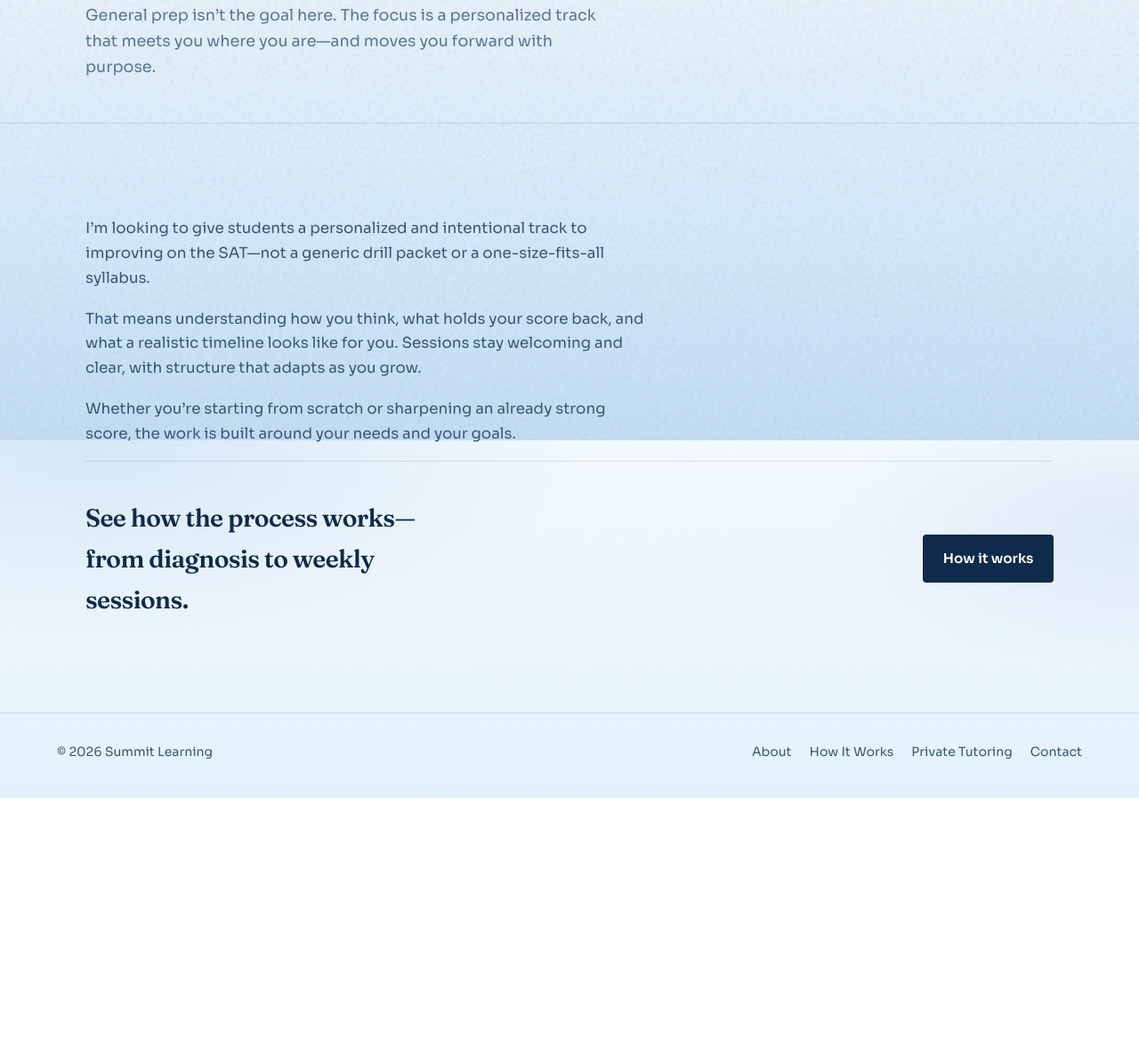
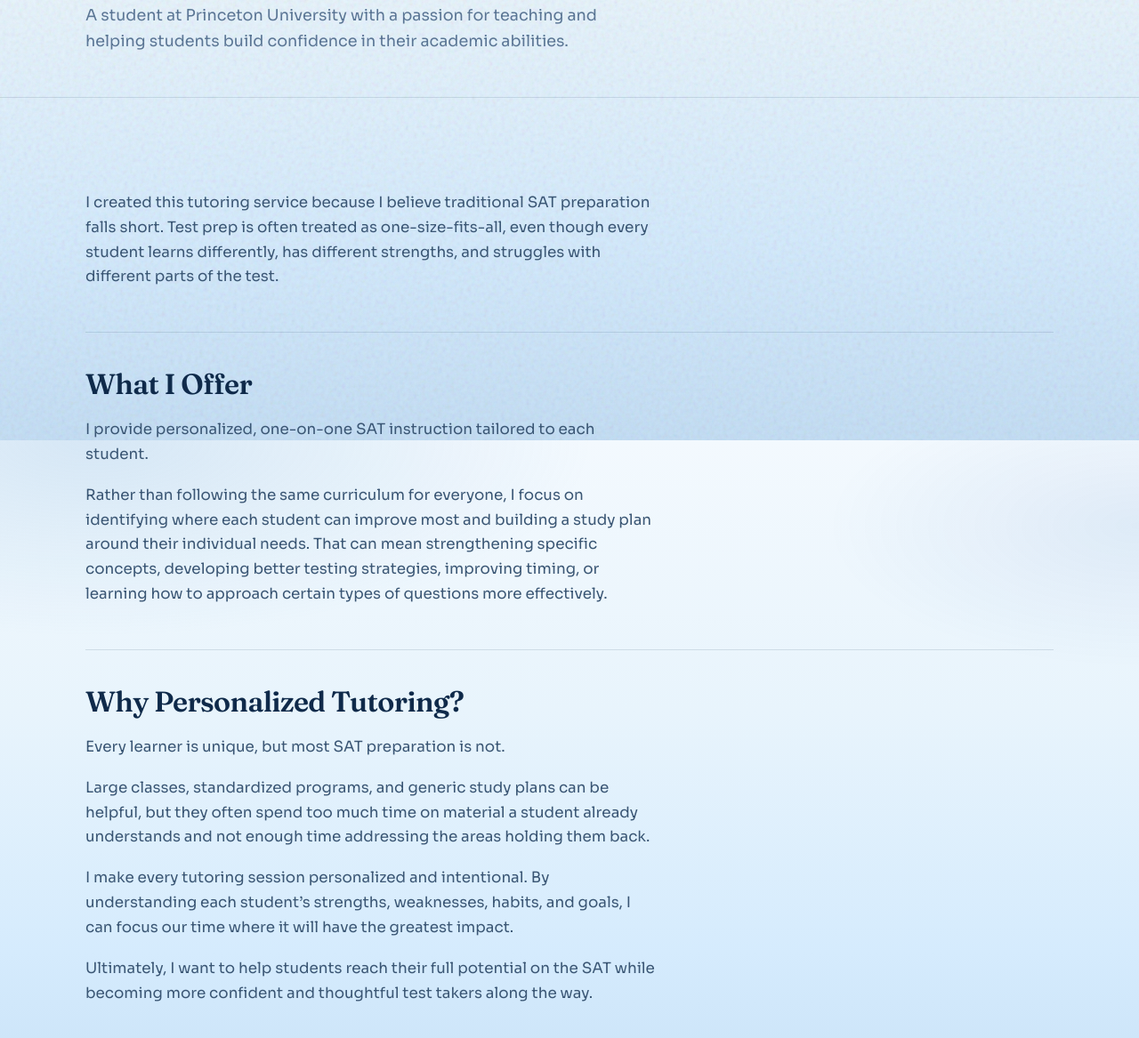
Before and after one commit to hmfranklin07/SAT-Website, a plain HTML site: page about.html in a window 1280 px wide. Shown: the part 305-1472 px from the top of the page at 89% size. Before the commit the page ends 1202 px from the top, so only its background shows below. Drawn offline with Linux system fonts and the light colour scheme.

Commit message:
Rewrite About page with Hannah’s full copy

```diff
--- a/about.html
+++ b/about.html
@@ -6,7 +6,7 @@
     <title>About — Summit Learning</title>
     <meta
       name="description"
-      content="A personalized, intentional approach to SAT improvement from a current Princeton student and longtime tutor."
+      content="Hi, I’m Hannah Franklin—a Princeton student offering personalized, one-on-one SAT tutoring built around how each student learns."
     />
     <link rel="icon" href="favicon.svg?v=2" type="image/svg+xml" />
     <link rel="preconnect" href="https://fonts.googleapis.com" />
@@ -66,31 +66,68 @@
       <header class="page-hero">
         <div class="page-hero-inner">
           <p class="eyebrow" data-reveal>About</p>
-          <h1 data-reveal>A more intentional path to a better SAT</h1>
+          <h1 data-reveal>Hi, I’m Hannah Franklin</h1>
           <p class="lede" data-reveal data-delay="1">
-            General prep isn’t the goal here. The focus is a personalized track
-            that meets you where you are—and moves you forward with purpose.
+            A student at Princeton University with a passion for teaching and
+            helping students build confidence in their academic abilities.
           </p>
         </div>
       </header>
 
       <section class="section">
-        <div class="section-inner">
+        <div class="section-inner about-prose">
           <div class="prose" data-reveal>
             <p>
-              I’m looking to give students a personalized and intentional track
-              to improving on the SAT—not a generic drill packet or a
-              one-size-fits-all syllabus.
+              I created this tutoring service because I believe traditional SAT
+              preparation falls short. Test prep is often treated as
+              one-size-fits-all, even though every student learns differently,
+              has different strengths, and struggles with different parts of the
+              test.
             </p>
-            <p>
-              That means understanding how you think, what holds your score back,
-              and what a realistic timeline looks like for you. Sessions stay
-              welcoming and clear, with structure that adapts as you grow.
-            </p>
-            <p>
-              Whether you’re starting from scratch or sharpening an already
-              strong score, the work is built around your needs and your goals.
-            </p>
+          </div>
+
+          <div class="about-block" data-reveal>
+            <h2>What I Offer</h2>
+            <div class="prose">
+              <p>
+                I provide personalized, one-on-one SAT instruction tailored to
+                each student.
+              </p>
+              <p>
+                Rather than following the same curriculum for everyone, I focus
+                on identifying where each student can improve most and building
+                a study plan around their individual needs. That can mean
+                strengthening specific concepts, developing better testing
+                strategies, improving timing, or learning how to approach
+                certain types of questions more effectively.
+              </p>
+            </div>
+          </div>
+
+          <div class="about-block" data-reveal>
+            <h2>Why Personalized Tutoring?</h2>
+            <div class="prose">
+              <p>
+                Every learner is unique, but most SAT preparation is not.
+              </p>
+              <p>
+                Large classes, standardized programs, and generic study plans
+                can be helpful, but they often spend too much time on material a
+                student already understands and not enough time addressing the
+                areas holding them back.
+              </p>
+              <p>
+                I make every tutoring session personalized and intentional. By
+                understanding each student’s strengths, weaknesses, habits, and
+                goals, I can focus our time where it will have the greatest
+                impact.
+              </p>
+              <p>
+                Ultimately, I want to help students reach their full potential
+                on the SAT while becoming more confident and thoughtful test
+                takers along the way.
+              </p>
+            </div>
           </div>
 
           <div class="cta-strip" data-reveal>
--- a/styles.css
+++ b/styles.css
@@ -473,8 +473,24 @@ main {
 
 .page-hero h1 {
   font-size: clamp(2.4rem, 6vw, 3.75rem);
-  max-width: 14ch;
+  max-width: 16ch;
   margin-bottom: 0.85rem;
+}
+
+.about-prose .about-block {
+  margin-top: 3rem;
+  padding-top: 2.5rem;
+  border-top: 1px solid var(--line);
+}
+
+.about-prose .about-block h2 {
+  font-size: clamp(1.55rem, 3vw, 2rem);
+  max-width: 20ch;
+  margin-bottom: 1.15rem;
+}
+
+.about-prose .cta-strip {
+  margin-top: 3rem;
 }
 
 .page-hero .lede {
```
